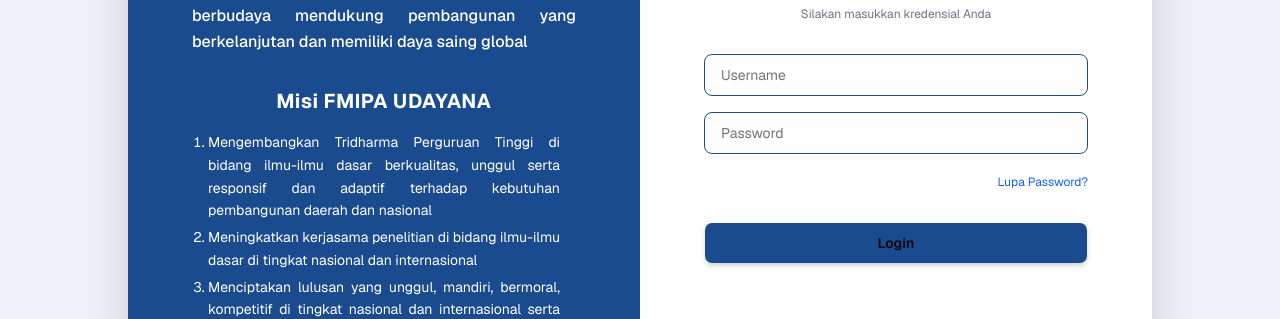
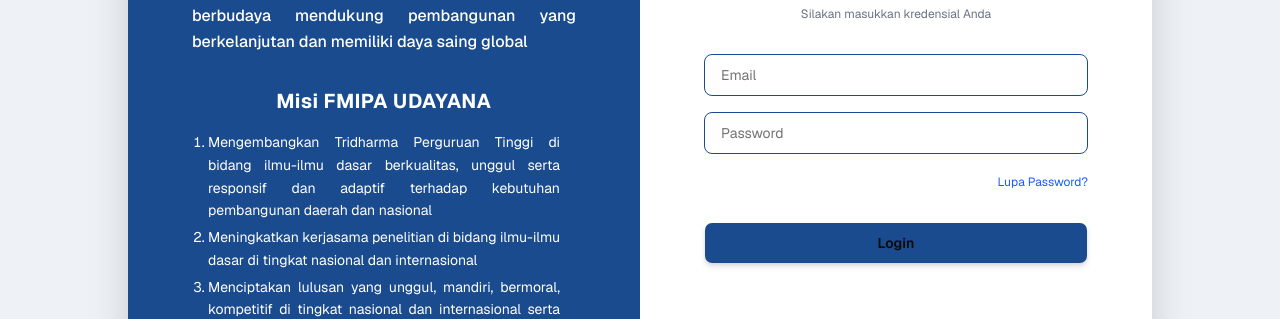
Before and after one commit to candragnawn/Sistem-Lab-Budaya-Digital, a Next.js app in the folder warisan-budaya-frontend/siwada-app/: page /login in a window 1280 px wide. Shown: the part 363-682 px from the top of the page. Built offline with nearby package versions, Linux system fonts and the light colour scheme.

Commit message:
update login page

```diff
--- a/warisan-budaya-frontend/siwada-app/components/login1.tsx
+++ b/warisan-budaya-frontend/siwada-app/components/login1.tsx
@@ -65,10 +65,10 @@
             <p className="mt-2 text-xs text-gray-500">Silakan masukkan kredensial Anda</p>
           </div>
 
-          <div className="w-full max-w-sm space-y-4">
+          <form className="w-full max-w-sm space-y-4">
             <Input
-              type="text"
-              placeholder="Username"
+              type="email"
+              placeholder="Email"
               className="px-4 py-5 text-sm rounded-md border-[#1A4B8F] focus:border-[#1A4B8F] text-black"
               required
             />
@@ -88,7 +88,7 @@
             <Button type="submit" className="w-full bg-[#1A4B8F] hover:bg-[#13386b] py-5 text-white-600 font-semibold rounded-md shadow-md mt-4">
               Login
             </Button>
-          </div>
+          </form>
 
           <div className="absolute bottom-6 flex items-center justify-center">
             <div className="px-3 py-2 bg-blue-50/50 border border-blue-100 rounded-md flex items-center justify-center text-[10px] text-blue-700 font-bold tracking-wide">
```
